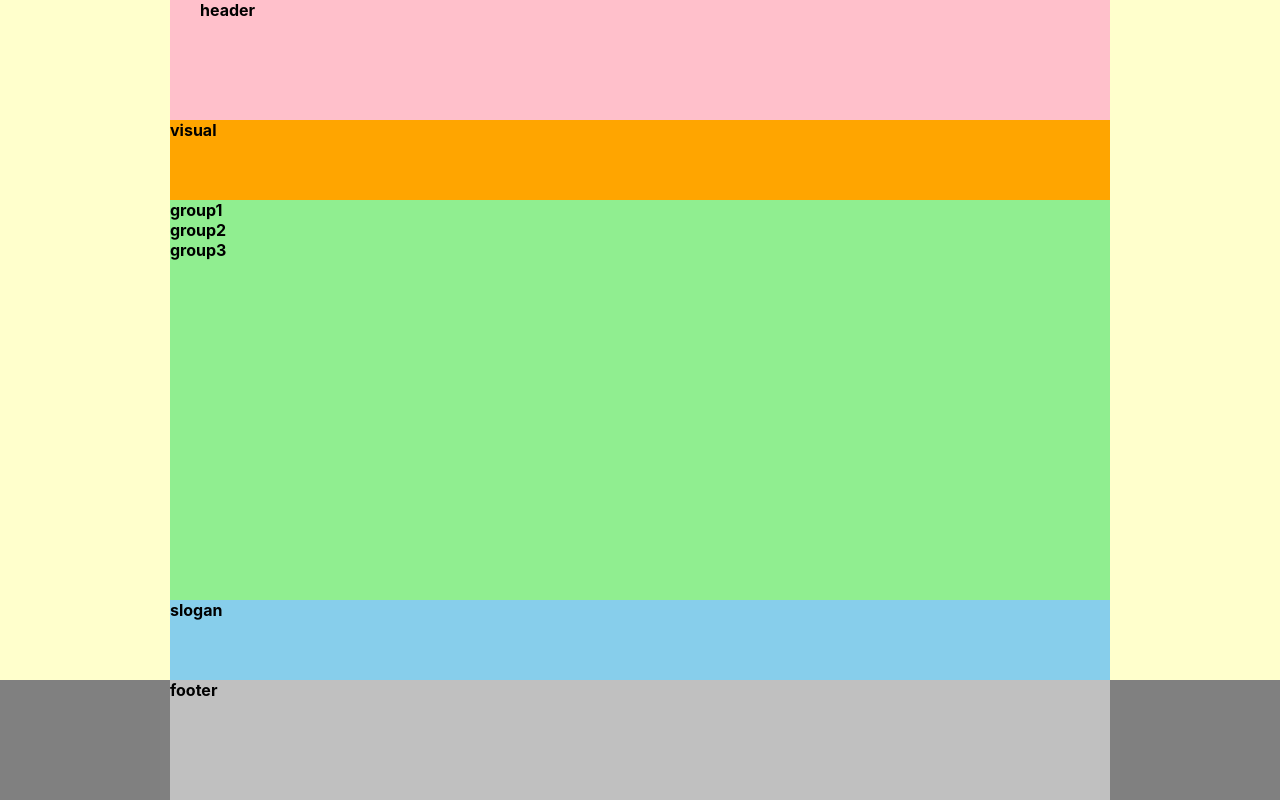
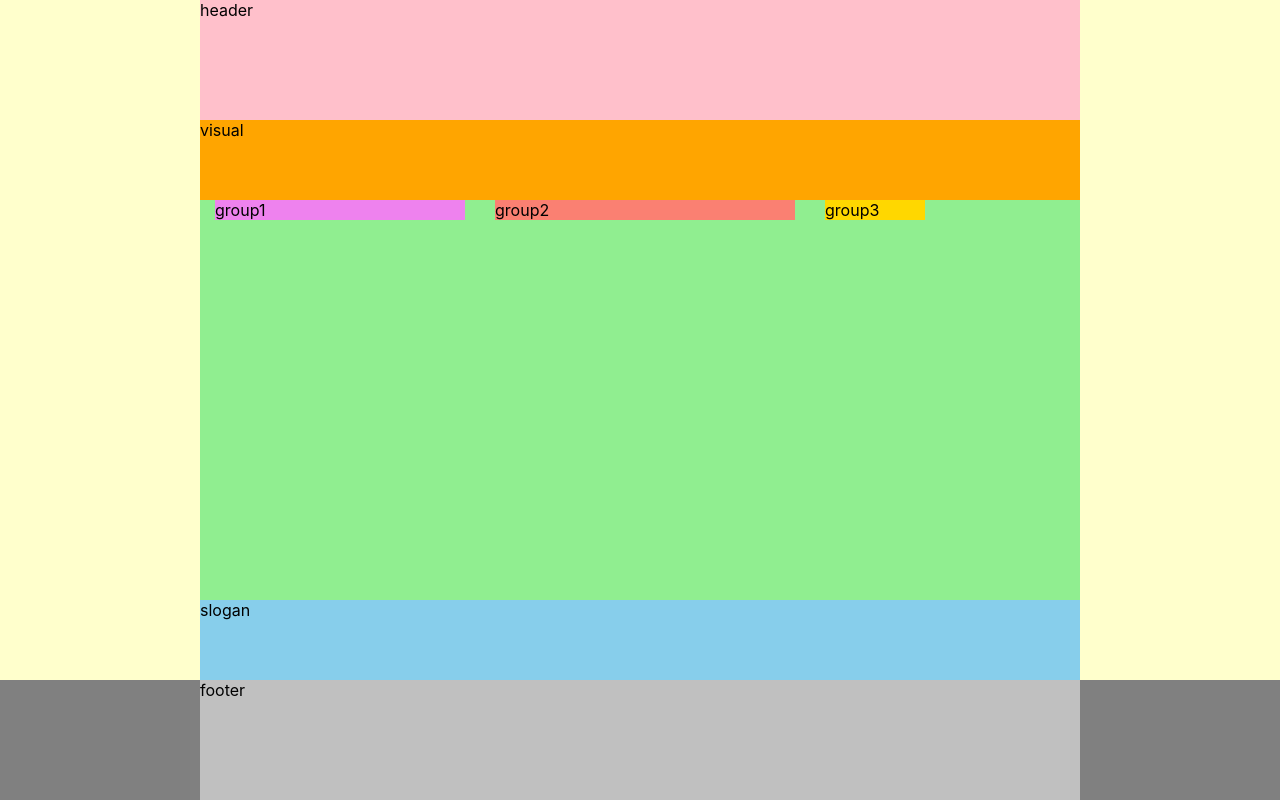
Before and after one commit to DoctorK4/HTML5, a website: page index.html in a window 1280 px wide. Drawn offline with Linux system fonts and the light colour scheme; a web font is replaced by a local one.

Commit message:
float을 이용한 메인 레이아웃

```diff
--- a/styles/style.css
+++ b/styles/style.css
@@ -1,24 +1,27 @@
 @import url(./normalize.css);
 @import url(./reset.css);
 
-/* 본문스타일*/
+/* 기본 스타일 */
+* *::before, *::after {
+  box-sizing: border-box;
+}
+
+/* 본문 스타일*/
 body {
   background: #ffc;
   font-family: "Pretendard Variable", Pretendard, -apple-system, BlinkMacSystemFont, system-ui, Roboto, "Helvetica Neue", "Segoe UI", "Apple SD Gothic Neo", "Noto Sans KR", "Malgun Gothic", "Apple Color Emoji", "Segoe UI Emoji", "Segoe UI Symbol", sans-serif;
-  font-weight: 700;
+  font-weight: 400;
 }
 
 /* 레이아웃 */
 .header, .visual, .main, .slogan, .footer-inner {
-  width: 940px;
-  box-sizing: border-box;
+  width: 880px;
   margin: 0 auto;
 }
 
 /* 헤더 */
 .header {
   background: pink;
-  padding: 0 30px;
   height: 15vh;
 }
 
@@ -32,7 +35,24 @@ body {
 .main {
   background: lightgreen;
   height: 50vh;
+  display: flow-root;
 }
+.group {
+  margin: 0 15px;
+  float: left;
+}
+.group1{
+  background-color: violet;
+  width: 250px;
+}
+.group2{
+  background-color: salmon;
+  width: 300px;
+  }
+.group3{
+  background-color: gold;
+  width: 100px;
+  }
 
 /* 슬로건 */
 .slogan {
```
